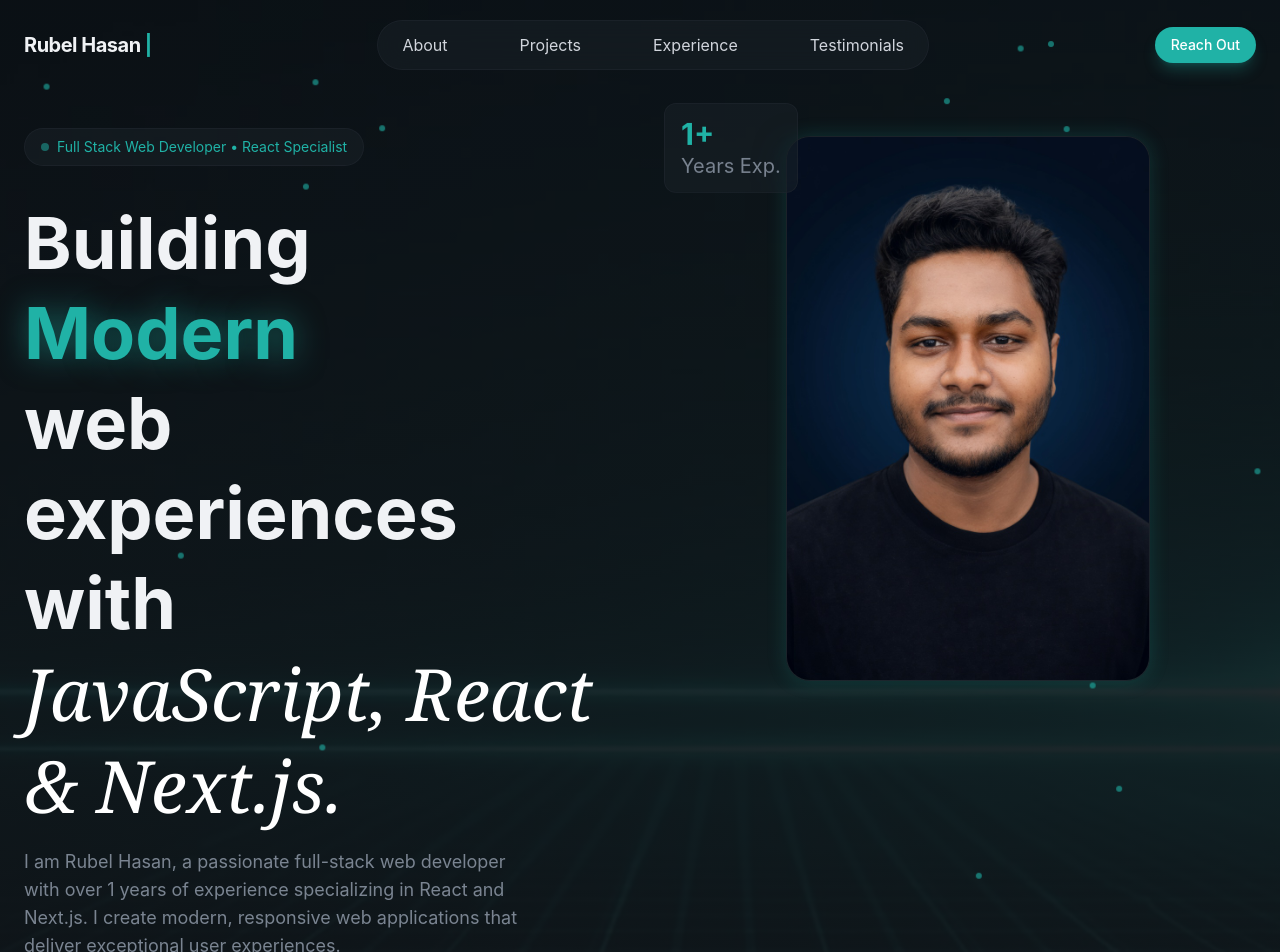
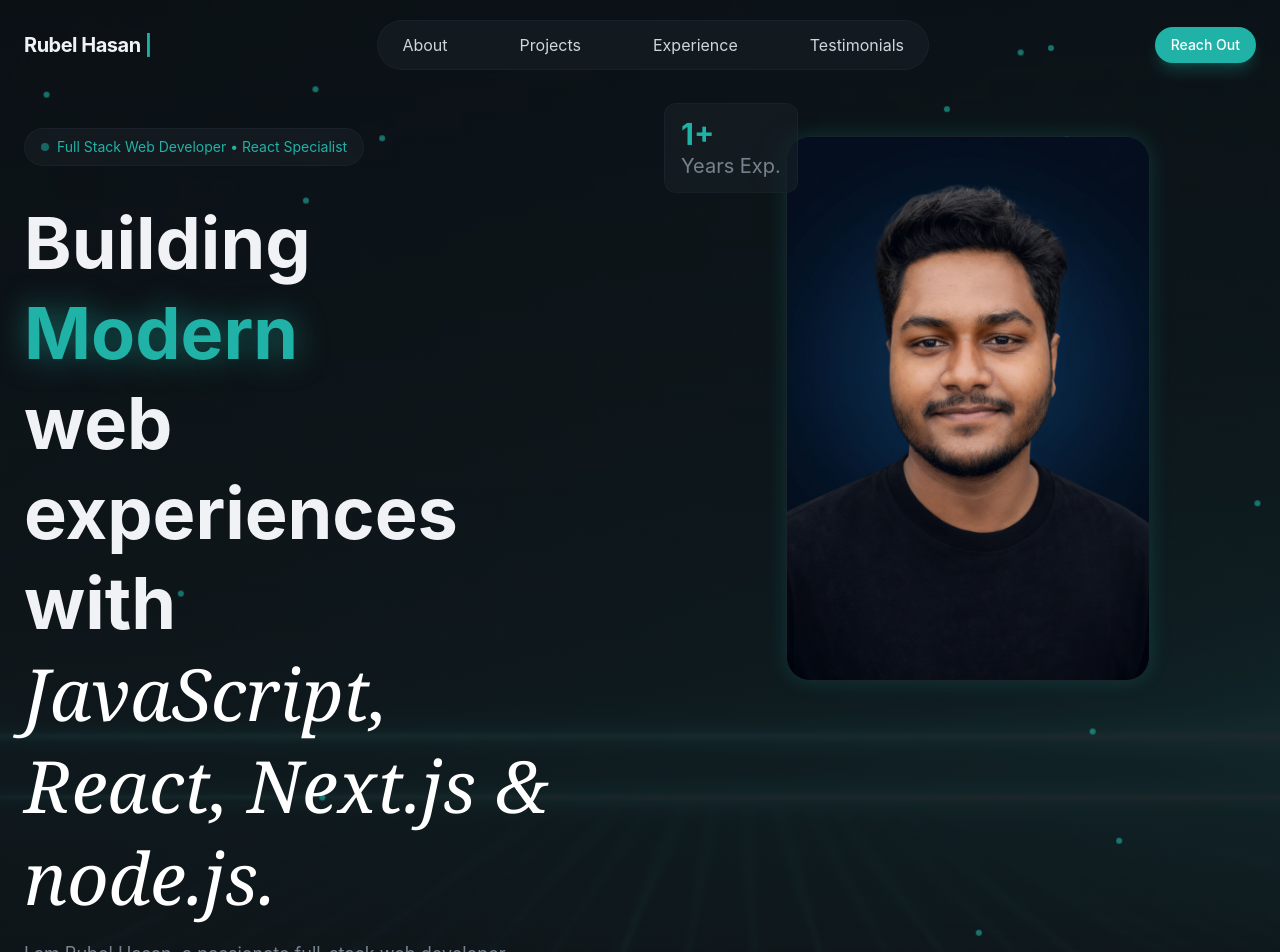
Before and after one commit to Rubelhasan-Hub/My-portfolio, a React (Vite) app: page / in a window 1280 px wide. Shown: the top 952 px of the page. Built offline with nearby package versions, Linux system fonts and the light colour scheme.

Commit message:
Add new project of full-stack development

```diff
--- a/src/section/Hero.jsx
+++ b/src/section/Hero.jsx
@@ -73,7 +73,7 @@
                                 web experiences with
                                 <br />
                                 <span className="font-serif italic font-normal text-white">
-                                    JavaScript, React & Next.js.
+                                    JavaScript, React, Next.js & node.js.
                                 </span>
                             </h1>
                             <p className="text-lg text-muted-foreground max-w-lg animate-fade-in animation-delay-200">
--- a/src/section/Projects.jsx
+++ b/src/section/Projects.jsx
@@ -2,6 +2,15 @@
 import { FaGithub } from "react-icons/fa";
 import { AnimatedBorderButton } from "../components/AnimatedBorderButton";
 const projects = [
+  {
+    title: "FLEXFLOW",
+    description:
+      "FlexFlow is a modern, full-stack web application designed to bridge the gap between fitness trainers and health enthusiasts. It provides a seamless platform for class scheduling, professional booking management, and interactive community engagement.",
+    image: "/Image/project-5.png",
+    tags: ["Node.js", "Express.js", "Next.js", "React", "JavaScript", "Tailwind", "HTML", "CSS"],
+    link: "https://flexflow-gym.vercel.app",
+    github: "https://github.com/Rubelhasan-Hub/flexflow-client",
+  },
   {
     title: "keen-keeper",
     description:
```
Also changed, not shown: public/Image/project-5.png (added). Lines whose indentation alone changed are shown as unchanged.
